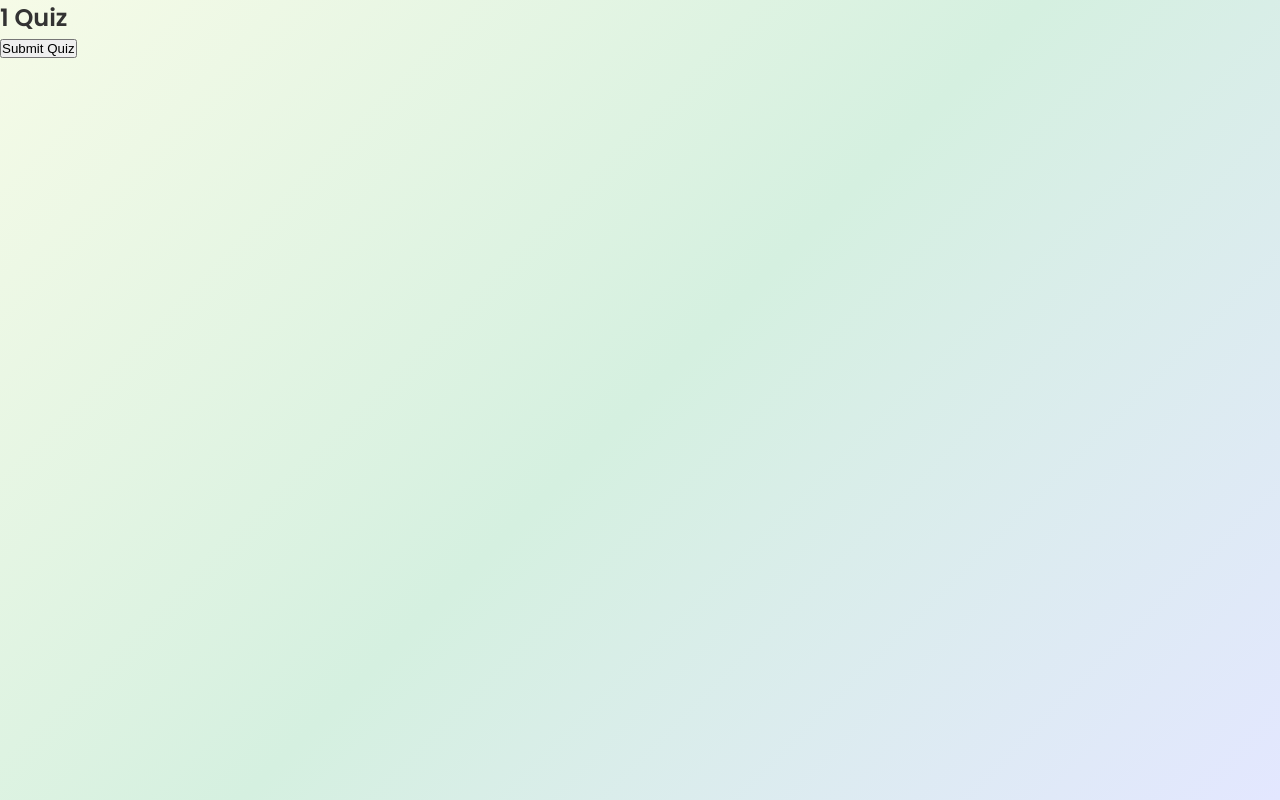
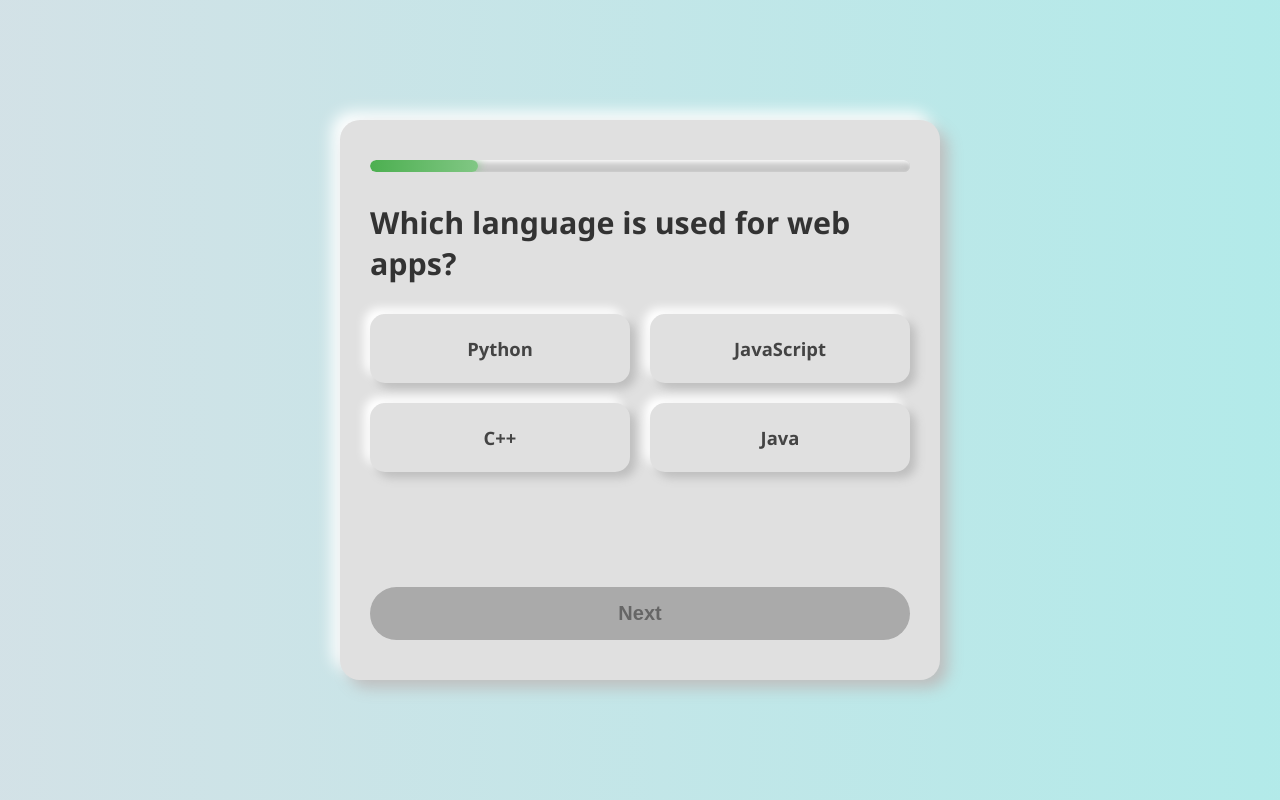
Before and after one commit to DEEPALIYADAV28/careerpath-navigator, a React (Create React App) app in the folder frontend/: page /quiz/1 in a window 1280 px wide. Built offline with nearby package versions, Linux system fonts and the light colour scheme.

Commit message:
quiz page

```diff
--- a/frontend/package.json
+++ b/frontend/package.json
@@ -11,6 +11,7 @@
     "@testing-library/user-event": "^13.5.0",
     "axios": "^1.9.0",
     "bootstrap": "^5.3.6",
+    "framer-motion": "^12.15.0",
     "lottie-react": "^2.4.1",
     "react": "^19.1.0",
     "react-dom": "^19.1.0",
--- a/frontend/public/index.html
+++ b/frontend/public/index.html
@@ -24,7 +24,7 @@
       work correctly both with client-side routing and a non-root public URL.
       Learn how to configure a non-root public URL by running `npm run build`.
     -->
-    <title>React App</title>
+    <title>Career Navigator</title>
   </head>
   <body>
     <noscript>You need to enable JavaScript to run this app.</noscript>
--- a/frontend/src/App.js
+++ b/frontend/src/App.js
@@ -17,8 +17,6 @@ import StudentDashboard from "./pages/StudentDashboard";
 import MentorDashboard from "./pages/MentorDashboard";
 import ContributorDashboard from "./pages/ContributorDashboard";
 import ProtectedRoute from "./components/ProtectedRoute";
-
-
 
 // ✅ Homepage component with Get Started navigation
 function HomePage() {
--- /dev/null
+++ b/frontend/src/pages/QuizPage.css
@@ -0,0 +1,186 @@
+/* Animated background */
+@keyframes gradientShift {
+  0% {
+    background-position: 0% 50%;
+  }
+  50% {
+    background-position: 100% 50%;
+  }
+  100% {
+    background-position: 0% 50%;
+  }
+}
+
+.quiz-container {
+  height: 100vh;
+  width: 100vw;
+  background: linear-gradient(270deg, #a8edea, #fed6e3, #fbc1cc, #f2f2f2);
+  background-size: 800% 800%;
+  animation: gradientShift 15s ease infinite;
+  display: flex;
+  justify-content: center;
+  align-items: center;
+  padding: 20px;
+  box-sizing: border-box;
+  font-family: 'Segoe UI', Tahoma, Geneva, Verdana, sans-serif;
+}
+
+/* Card with neumorphic styling + fade-in */
+.quiz-card {
+  background: #e0e0e0;
+  border-radius: 20px;
+  box-shadow: 8px 8px 15px #bebebe, -8px -8px 15px #ffffff;
+  width: 100%;
+  max-width: 600px;
+  padding: 40px 30px;
+  display: flex;
+  flex-direction: column;
+  justify-content: space-between;
+  height: 70vh;
+  user-select: none;
+
+  animation: fadeInUp 0.6s ease forwards;
+  opacity: 0;
+  transform: translateY(20px);
+}
+
+@keyframes fadeInUp {
+  to {
+    opacity: 1;
+    transform: translateY(0);
+  }
+}
+
+/* Progress Bar */
+.progress-bar-container {
+  height: 12px;
+  background: #ccc;
+  border-radius: 12px;
+  overflow: hidden;
+  margin-bottom: 30px;
+  box-shadow: inset 2px 2px 5px #ffffff, inset -2px -2px 5px #bebebe;
+}
+
+.progress-bar-fill {
+  height: 100%;
+  background: linear-gradient(90deg, #4caf50 0%, #81c784 100%);
+  border-radius: 12px;
+  transition: width 0.5s ease-in-out;
+  box-shadow: 0 0 12px #81c784;
+}
+
+/* Question Text */
+.question-text {
+  font-size: 1.9rem;
+  font-weight: 700;
+  margin-bottom: 30px;
+  color: #333;
+  user-select: none;
+
+  /* subtle fade in */
+  animation: fadeInText 0.8s ease forwards;
+  opacity: 0;
+}
+
+@keyframes fadeInText {
+  to {
+    opacity: 1;
+  }
+}
+
+/* Options container grid */
+.options-container {
+  display: grid;
+  grid-template-columns: repeat(2, 1fr);
+  gap: 20px;
+}
+
+/* Option styling */
+.option {
+  background: #e0e0e0;
+  box-shadow: 6px 6px 10px #bebebe, -6px -6px 10px #ffffff;
+  border-radius: 15px;
+  padding: 22px 18px;
+  font-size: 1.15rem;
+  font-weight: 600;
+  text-align: center;
+  cursor: pointer;
+  user-select: none;
+  transition: all 0.3s ease, box-shadow 0.3s ease;
+  outline: none;
+  color: #444;
+  display: flex;
+  align-items: center;
+  justify-content: center;
+  will-change: transform, box-shadow;
+}
+
+/* Selected option */
+.option.selected {
+  background: linear-gradient(145deg, #81c784, #4caf50);
+  color: white;
+  box-shadow:
+    inset 4px 4px 6px #3a7d44,
+    inset -4px -4px 6px #62b272,
+    0 0 20px 2px rgba(129, 199, 132, 0.7);
+  transform: scale(1.05);
+  font-weight: 700;
+}
+
+/* Hover effect */
+.option:hover:not(.selected) {
+  box-shadow: 0 0 20px #4caf50;
+  transform: scale(1.05);
+  color: #2e7d32;
+}
+
+/* Focus style for accessibility */
+.option:focus {
+  outline: 2px solid #4caf50;
+  outline-offset: 2px;
+}
+
+/* Next button */
+.next-button {
+  margin-top: 30px;
+  padding: 15px 35px;
+  border-radius: 30px;
+  border: none;
+  font-weight: 700;
+  font-size: 1.25rem;
+  user-select: none;
+  transition: all 0.3s ease;
+  box-shadow: 6px 6px 12px #3a7d44, -6px -6px 12px #62b272;
+  color: white;
+  background: linear-gradient(145deg, #81c784, #4caf50);
+  cursor: pointer;
+
+  /* subtle pulse animation */
+  animation: pulseGlow 2.5s ease-in-out infinite;
+}
+
+@keyframes pulseGlow {
+  0%, 100% {
+    box-shadow: 6px 6px 12px #3a7d44, -6px -6px 12px #62b272;
+  }
+  50% {
+    box-shadow: 0 0 20px 4px #4caf50;
+  }
+}
+
+.next-button:disabled {
+  background: #aaa;
+  color: #666;
+  box-shadow: none;
+  cursor: not-allowed;
+  transform: none !important;
+  animation: none;
+}
+
+/* AnimatePresence wrapper */
+.motion-wrapper {
+  flex-grow: 1;
+  display: flex;
+  flex-direction: column;
+  justify-content: flex-start;
+}
--- a/frontend/src/pages/QuizPage.js
+++ /dev/null
@@ -1,62 +0,0 @@
-// src/pages/QuizPage.js
-import React, { useState } from 'react';
-import { useParams, useNavigate } from 'react-router-dom';
-import axios from 'axios';
-
-const quizData = {
-  student: [
-    { question: "Do you enjoy solving logical problems?", key: "logic" },
-    { question: "Do you like working with numbers?", key: "numbers" },
-    { question: "Do you prefer creative activities?", key: "creative" }
-  ],
-  mentor: [
-    { question: "What subjects do you specialize in?", key: "subjects" },
-    { question: "Do you prefer 1-on-1 mentoring or group sessions?", key: "mentoring_type" }
-  ],
-  contributor: [
-    { question: "Do you write blogs or create videos?", key: "content_type" },
-    { question: "What topics would you like to contribute on?", key: "topics" }
-  ]
-};
-
-const QuizPage = () => {
-  const { role } = useParams();
-  const questions = quizData[role] || [];
-  const [answers, setAnswers] = useState({});
-  const navigate = useNavigate();
-
-  const handleChange = (key, value) => {
-    setAnswers({ ...answers, [key]: value });
-  };
-
-  const handleSubmit = async () => {
-    const token = localStorage.getItem('token');
-    try {
-      await axios.patch('http://localhost:5000/api/user/quiz', { answers }, {
-        headers: { Authorization: token }
-      });
-      navigate(`/dashboard/${role}`);
-    } catch (err) {
-      console.error('Quiz submit error:', err);
-    }
-  };
-
-  return (
-    <div className="quiz-page">
-      <h2>{role.charAt(0).toUpperCase() + role.slice(1)} Quiz</h2>
-      {questions.map((q, index) => (
-        <div key={index}>
-          <p>{q.question}</p>
-          <input
-            type="text"
-            onChange={(e) => handleChange(q.key, e.target.value)}
-            placeholder="Your answer"
-          />
-        </div>
-      ))}
-      <button onClick={handleSubmit}>Submit Quiz</button>
-    </div>
-  );
-};
-
-export default QuizPage;
--- /dev/null
+++ b/frontend/src/pages/QuizPage.jsx
@@ -0,0 +1,110 @@
+import React, { useState } from "react";
+import { AnimatePresence, motion } from "framer-motion";
+import "./QuizPage.css";
+
+const quizData = [
+  {
+    question: "Which language is used for web apps?",
+    options: ["Python", "JavaScript", "C++", "Java"],
+  },
+  {
+    question: "What does CSS stand for?",
+    options: [
+      "Cascading Style Sheets",
+      "Computer Style Sheets",
+      "Creative Style System",
+      "Colorful Style Sheets",
+    ],
+  },
+  {
+    question: "React is developed by?",
+    options: ["Google", "Facebook", "Microsoft", "Amazon"],
+  },
+  {
+    question: "What is your favorite programming language?",
+    options: ["JavaScript", "Python", "Java", "C++"],
+  },
+  {
+    question: "Which framework do you prefer?",
+    options: ["React", "Angular", "Vue", "Svelte"],
+  },
+];
+
+const QuizPage = () => {
+  const [currentStep, setCurrentStep] = useState(0);
+  const [selectedOption, setSelectedOption] = useState(null);
+
+  const questionCount = quizData.length;
+  const progressPercent = ((currentStep + 1) / questionCount) * 100;
+
+  const handleOptionClick = (idx) => {
+    setSelectedOption(idx);
+  };
+
+  const handleNext = () => {
+    if (selectedOption === null) return; // prevent next without answer
+    if (currentStep < questionCount - 1) {
+      setCurrentStep(currentStep + 1);
+      setSelectedOption(null);
+    } else {
+      alert("Quiz finished!");
+      // TODO: show results or redirect
+    }
+  };
+
+  return (
+    <div className="quiz-container">
+      <div className="quiz-card">
+        <div className="progress-bar-container">
+          <div
+            className="progress-bar-fill"
+            style={{ width: `${progressPercent}%` }}
+          />
+        </div>
+
+        <AnimatePresence exitBeforeEnter>
+          <motion.div
+            key={currentStep}
+            initial={{ opacity: 0, y: 50 }}
+            animate={{ opacity: 1, y: 0 }}
+            exit={{ opacity: 0, y: -50 }}
+            transition={{ duration: 0.5 }}
+            className="motion-wrapper"
+          >
+            <div className="question-text">{quizData[currentStep].question}</div>
+
+            <div className="options-container">
+              {quizData[currentStep].options.map((option, idx) => (
+                <motion.div
+                  key={idx}
+                  className={`option ${
+                    selectedOption === idx ? "selected" : ""
+                  }`}
+                  whileHover={{ scale: 1.05, boxShadow: "0 0 12px #4caf50" }}
+                  whileTap={{ scale: 0.95 }}
+                  onClick={() => handleOptionClick(idx)}
+                  tabIndex={0}
+                  onKeyDown={(e) => {
+                    if (e.key === "Enter") handleOptionClick(idx);
+                  }}
+                >
+                  {option}
+                </motion.div>
+              ))}
+            </div>
+          </motion.div>
+        </AnimatePresence>
+
+        <button
+          onClick={handleNext}
+          disabled={selectedOption === null}
+          className="next-button"
+        >
+          {currentStep === questionCount - 1 ? "Finish" : "Next"}
+        </button>
+      </div>
+    </div>
+  );
+};
+
+export default QuizPage;
```
Also changed, not shown: 1 other file (tests, documents, lock files or other folders).
